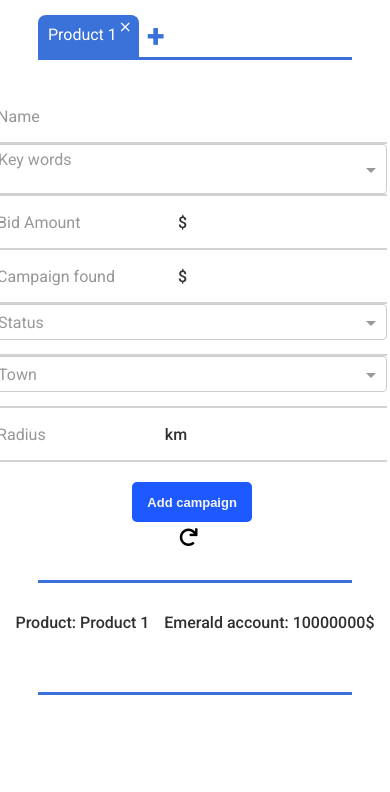
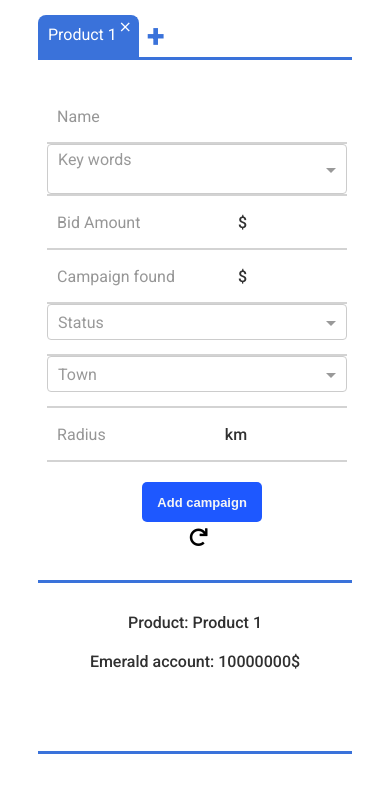
Before and after one commit to TymoteuszStr/CRUD, an Angular app: page / in a window 390 px wide. Shown: the top 792 px of the page. Built offline with nearby package versions, Linux system fonts and the light colour scheme.

Commit message:
'finished--prod'

```diff
--- a/src/app/app.component.scss
+++ b/src/app/app.component.scss
@@ -170,6 +170,18 @@
         }
     }
 
+    .modal{
+        width: 280px;
+
+        input{
+            width: 70%;
+        }
+        label{
+            font-size: 18px;
+
+        }
+    }
+
 }
 
 @keyframes showUp {
--- a/src/app/components/form/form.component.html
+++ b/src/app/components/form/form.component.html
@@ -49,6 +49,7 @@
             type="text"
             required
             placeholder="Bid Amount"
+            [maxLength]=17
             #bidAmount="ngModel"
             appOnlyNumber
         >
--- a/src/app/components/form/form.component.scss
+++ b/src/app/components/form/form.component.scss
@@ -104,15 +104,16 @@ input { outline: none;
     .wrapper{
         width: 80%;
         justify-content: start;
-        margin-left: 10px;
+        margin-left: 20px;
         margin-right: 10px;
         margin-top:2px;
         flex-direction: column;
+        padding-right: 20px;
     }
 
     .formItem{
         border-right: none;
-        width: 400px;
+        width: 300px;
         border-bottom: 2px solid lightgrey ;
 
         &:first-child{
@@ -120,7 +121,7 @@ input { outline: none;
 
         }
         span{
-            right: 200px;
+            right: 100px;
         }
 
     }
--- a/src/app/components/list/list.component.scss
+++ b/src/app/components/list/list.component.scss
@@ -79,7 +79,7 @@ label{
         margin-left: 60px;
     }
     .editBtn,.deleteBtn{
-        width: 100px;
+        width: 50px;
     }
 }
 
@@ -98,4 +98,7 @@ label{
         letter-spacing: 0;
         font-size: 18px;
     }
+    .editBtn,.deleteBtn{
+        width: 100px;
+    }
 }
--- a/src/app/components/products/products.component.scss
+++ b/src/app/components/products/products.component.scss
@@ -58,10 +58,15 @@
 
 
 @media screen and (max-width:678px){
-        .accountItem{
+    .accountWrapper{
+        flex-direction: column;
+
+    .accountItem{
             letter-spacing: 0;
             font-size: 16px;
+            margin-bottom: 20px;
         }
+    }
 
 
 }
```
